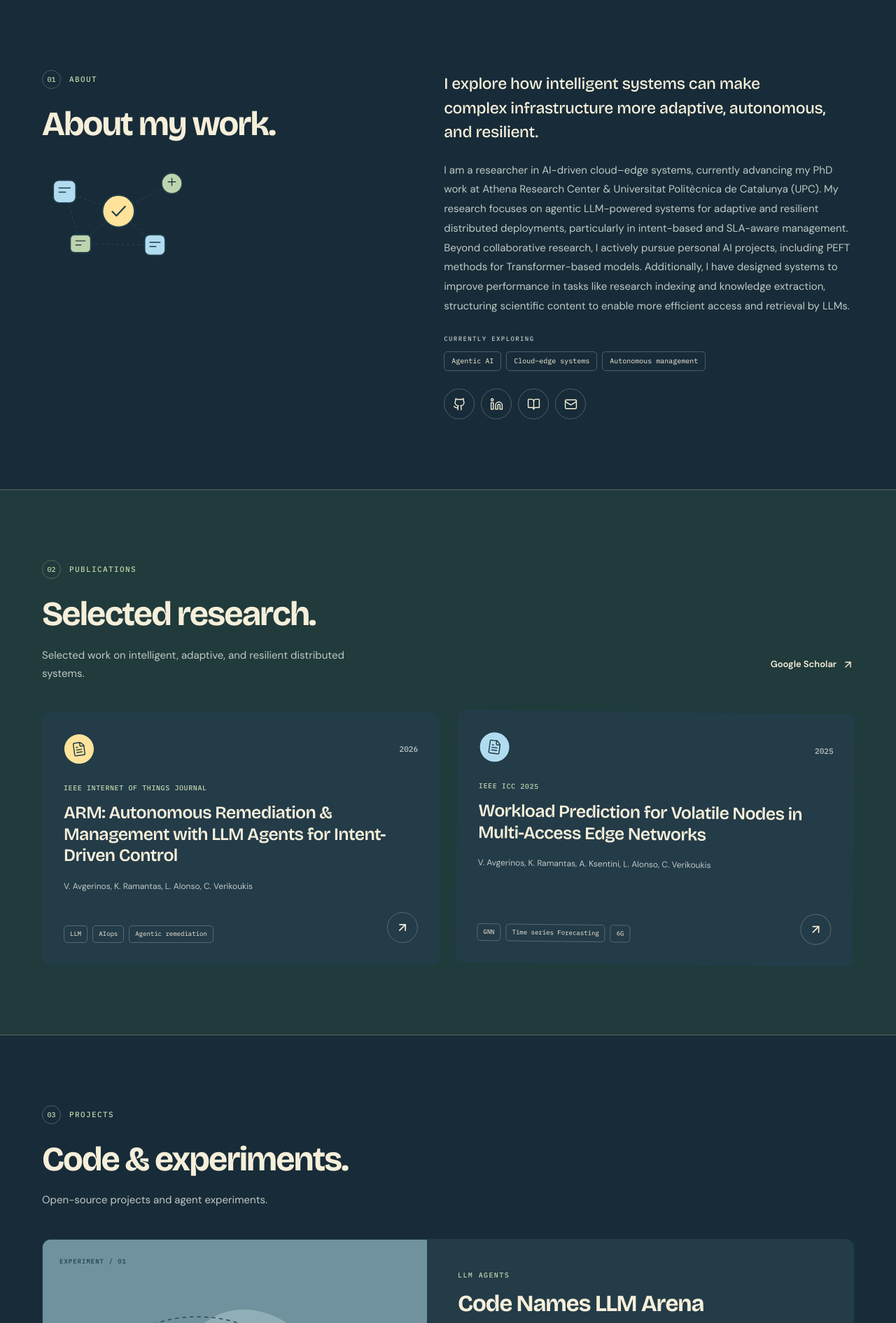
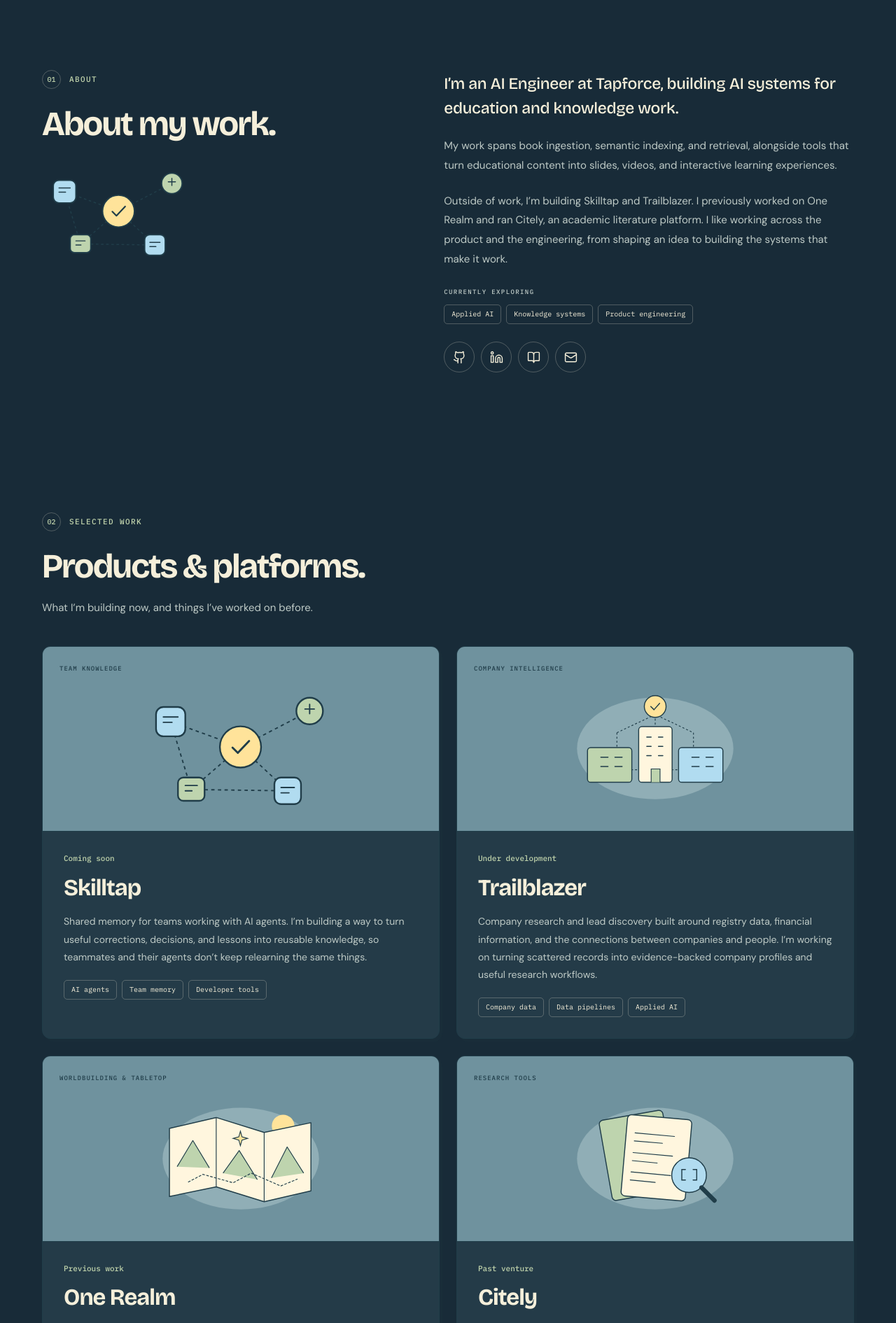
Before and after one commit to vaavg13/vaavg13.github.io, a React (Vite) app: page / in a window 1280 px wide. Shown: the part 870-2760 px from the top of the page at 70% size. Built offline with nearby package versions, Linux system fonts and the light colour scheme.

Commit message:
Refresh current AI engineering role and product portfolio

```diff
--- a/index.html
+++ b/index.html
@@ -6,15 +6,15 @@
     <meta name="theme-color" content="#182b38" />
     <meta
       name="description"
-      content="Bill Avgerinos — researcher and engineer working on agentic AI, intelligent cloud–edge systems, and autonomous infrastructure."
+      content="Bill Avgerinos — AI Engineer at Tapforce, building applied AI, knowledge systems, and products. Current and past work includes Skilltap, Trailblazer, One Realm, and Citely."
     />
     <meta
       property="og:title"
-      content="Bill Avgerinos — Researcher & Engineer"
+      content="Bill Avgerinos — AI Engineer & Product Builder"
     />
     <meta
       property="og:description"
-      content="Research and open-source projects in agentic AI and intelligent cloud–edge systems."
+      content="Applied AI, knowledge systems, and products. Explore Skilltap, Trailblazer, One Realm, Citely, and open-source experiments."
     />
     <meta property="og:type" content="website" />
     <link rel="icon" type="image/svg+xml" href="/favicon.svg" />
@@ -24,7 +24,7 @@
       href="https://fonts.googleapis.com/css2?family=Bricolage+Grotesque:opsz,wght@12..96,500;12..96,600;12..96,700;12..96,800&family=DM+Sans:wght@400;500;600;700&family=IBM+Plex+Mono:wght@400;500&display=swap"
       rel="stylesheet"
     />
-    <title>Bill Avgerinos — Researcher & Engineer</title>
+    <title>Bill Avgerinos — AI Engineer & Product Builder</title>
   </head>
   <body>
     <div id="root"></div>
--- a/src/App.tsx
+++ b/src/App.tsx
@@ -44,8 +44,8 @@ export default function App() {
           </a>
           <div className="nav-links">
             <a href="#about">About</a>
-            <a href="#research">Research</a>
             <a href="#projects">Projects</a>
+            <a href="#research">Publications</a>
             <a href="#contact">
               Say hello <ArrowUpRight size={15} />
             </a>
@@ -83,25 +83,24 @@ export default function App() {
               </div>
             </div>
             <div className="about-copy">
-              <p className="about-lead">
-                I explore how intelligent systems can make complex
-                infrastructure more adaptive, autonomous, and resilient.
-              </p>
-              <p>{PROFILE.about}</p>
+              <p className="about-lead">{PROFILE.aboutLead}</p>
+              {PROFILE.about.split("\n\n").map((paragraph) => (
+                <p key={paragraph}>{paragraph}</p>
+              ))}
               <div className="focus-areas">
                 <p className="eyebrow">Currently exploring</p>
                 <div className="tags">
-                  <span>Agentic AI</span>
-                  <span>Cloud–edge systems</span>
-                  <span>Autonomous management</span>
+                  {PROFILE.focusAreas.map((area) => (
+                    <span key={area}>{area}</span>
+                  ))}
                 </div>
               </div>
               <SocialLinks />
             </div>
           </div>
         </section>
+        <ProjectGrid />
         <PublicationList />
-        <ProjectGrid />
         <section
           className="contact-section"
           id="contact"
@@ -113,7 +112,7 @@ export default function App() {
               <h2 id="contact-title">
                 Get in touch<span>.</span>
               </h2>
-              <p>For research, projects, or collaboration.</p>
+              <p>For projects, products, or collaboration.</p>
               <a href={email.url} className="button button-yellow">
                 Email me <ArrowUpRight size={20} />
               </a>
--- a/src/components/ProjectGrid.tsx
+++ b/src/components/ProjectGrid.tsx
@@ -1,6 +1,6 @@
 import { ArrowUpRight, Github } from "lucide-react";
 import { PROJECTS } from "../constants";
-import { ArenaSketch } from "./Illustrations";
+import ProjectIllustration from "./ProjectIllustration";
 import SectionHeading from "./SectionHeading";
 
 export default function ProjectGrid() {
@@ -12,30 +12,44 @@ export default function ProjectGrid() {
     >
       <div className="page-width">
         <SectionHeading
-          number="03"
-          label="Projects"
-          title={<span id="projects-title">Code & experiments.</span>}
-          description="Open-source projects and agent experiments."
+          number="02"
+          label="Selected work"
+          title={<span id="projects-title">Products & platforms.</span>}
+          description="What I’m building now, and things I’ve worked on before."
         />
         <div className="project-list">
-          {PROJECTS.map((project, index) => (
-            <article className="project-card" key={project.id}>
+          {PROJECTS.map((project) => (
+            <article
+              className={`project-card${project.illustration === "arena" ? " project-card--wide" : ""}`}
+              key={project.id}
+              data-project={project.id}
+            >
               <div className="project-illustration">
-                <span className="project-index">
-                  EXPERIMENT / {String(index + 1).padStart(2, "0")}
-                </span>
-                <ArenaSketch />
+                <span className="project-index">{project.category}</span>
+                <ProjectIllustration kind={project.illustration} />
               </div>
               <div className="project-content">
-                <p className="eyebrow">LLM agents</p>
+                <span className="project-status">{project.status}</span>
                 <h3>{project.title}</h3>
                 <p>{project.description}</p>
                 <div className="tags">
-                  {project.techStack.map((tech) => (
-                    <span key={tech}>{tech}</span>
+                  {project.tags.map((tag) => (
+                    <span key={tag}>{tag}</span>
                   ))}
                 </div>
-                <div className="flex flex-wrap items-center gap-6 mt-8">
+                {project.siteUrl || project.repoUrl ? (
+                  <div className="project-links flex flex-wrap items-center gap-6">
+                    {project.siteUrl ? (
+                      <a
+                        href={project.siteUrl}
+                        target="_blank"
+                        rel="noreferrer"
+                        className="button button-ink"
+                      >
+                        Visit {project.title}
+                        <ArrowUpRight size={18} />
+                      </a>
+                    ) : null}
                     {project.repoUrl ? (
                       <a
                         href={project.repoUrl}
@@ -43,21 +57,13 @@ export default function ProjectGrid() {
                         rel="noreferrer"
                         className="button button-ink"
                       >
-                      <Github size={17} /> Explore the code{" "}
+                        <Github size={17} />
+                        Explore the code
                         <ArrowUpRight size={18} />
                       </a>
                     ) : null}
-                  {project.demoUrl ? (
-                    <a
-                      href={project.demoUrl}
-                      target="_blank"
-                      rel="noreferrer"
-                      className="text-link"
-                    >
-                      Try the demo <ArrowUpRight size={18} />
-                    </a>
+                  </div>
                 ) : null}
-                </div>
               </div>
             </article>
           ))}
--- /dev/null
+++ b/src/components/ProjectIllustration.tsx
@@ -0,0 +1,177 @@
+import type { Project } from "../types";
+import { ArenaSketch, NetworkSketch } from "./Illustrations";
+
+const drawings = {
+  world: (
+    <>
+      <circle cx="345" cy="86" r="28" fill="var(--yellow)" />
+      <path
+        d="m63 92 116-27 119 37 116-24v169l-116 27-119-37-116 24Z"
+        fill="var(--illustration-paper)"
+        stroke="var(--line)"
+        strokeWidth="2.5"
+        strokeLinejoin="round"
+      />
+      <path d="M179 65v172m119-135v172" stroke="var(--line)" strokeWidth="2" />
+      <path
+        d="m82 187 39-65 41 68m34 13 40-56 45 72m35-4 39-77 41 65"
+        fill="var(--sage)"
+        stroke="var(--line)"
+        strokeWidth="2"
+        strokeLinejoin="round"
+      />
+      <path
+        d="m110 225 36-19 75 21 45-24 73 32 41-17"
+        stroke="var(--line)"
+        strokeWidth="2"
+        strokeDasharray="5 5"
+        strokeLinecap="round"
+      />
+      <path
+        d="m239 99 4 14 14 4-14 4-4 14-4-14-14-4 14-4Z"
+        fill="var(--yellow)"
+        stroke="var(--line)"
+        strokeWidth="2"
+      />
+    </>
+  ),
+  companies: (
+    <>
+      <path
+        d="M100 220h280M145 128l95-45 95 45m-190 0v36m190-36v36m-95-81v81"
+        stroke="var(--line)"
+        strokeWidth="2"
+        strokeDasharray="5 5"
+      />
+      <rect
+        x="72"
+        y="165"
+        width="110"
+        height="86"
+        rx="8"
+        fill="var(--sage)"
+        stroke="var(--line)"
+        strokeWidth="2.5"
+      />
+      <rect
+        x="199"
+        y="113"
+        width="83"
+        height="138"
+        rx="8"
+        fill="var(--illustration-paper)"
+        stroke="var(--line)"
+        strokeWidth="2.5"
+      />
+      <rect
+        x="298"
+        y="165"
+        width="110"
+        height="86"
+        rx="8"
+        fill="var(--glass)"
+        stroke="var(--line)"
+        strokeWidth="2.5"
+      />
+      <circle
+        cx="240"
+        cy="63"
+        r="27"
+        fill="var(--yellow)"
+        stroke="var(--line)"
+        strokeWidth="2.5"
+      />
+      <path
+        d="m229 63 8 8 14-16M219 139h11m18 0h11m-40 23h11m18 0h11m-40 23h11m18 0h11m-154 4h18m17 0h18m-53 23h18m17 0h18m173-23h18m17 0h18m-53 23h18m17 0h18"
+        stroke="var(--line)"
+        strokeWidth="2.5"
+        strokeLinecap="round"
+        strokeLinejoin="round"
+      />
+      <path
+        d="M230 251v-33h22v33"
+        fill="var(--sage)"
+        stroke="var(--line)"
+        strokeWidth="2"
+      />
+    </>
+  ),
+  library: (
+    <>
+      <rect
+        x="116"
+        y="58"
+        width="160"
+        height="202"
+        rx="10"
+        transform="rotate(-10 196 159)"
+        fill="var(--sage)"
+        stroke="var(--line)"
+        strokeWidth="2.5"
+      />
+      <rect
+        x="163"
+        y="64"
+        width="160"
+        height="202"
+        rx="10"
+        transform="rotate(5 243 165)"
+        fill="var(--illustration-paper)"
+        stroke="var(--line)"
+        strokeWidth="2.5"
+      />
+      <path
+        d="m190 103 98 9m-100 11 70 6m-73 23 98 9m-100 11 62 6m-65 22 98 9m-100 11 62 6"
+        stroke="var(--line)"
+        strokeWidth="2"
+        strokeLinecap="round"
+      />
+      <circle
+        cx="324"
+        cy="208"
+        r="43"
+        fill="var(--glass)"
+        stroke="var(--line)"
+        strokeWidth="2.5"
+      />
+      <path
+        d="m355 239 32 32"
+        stroke="var(--line)"
+        strokeWidth="11"
+        strokeLinecap="round"
+      />
+      <path
+        d="M315 194h-9v26h9m19-26h9v26h-9"
+        stroke="var(--line)"
+        strokeWidth="2.5"
+        strokeLinecap="round"
+      />
+    </>
+  ),
+};
+
+export default function ProjectIllustration({
+  kind,
+}: {
+  kind: Project["illustration"];
+}) {
+  if (kind === "arena") return <ArenaSketch />;
+  if (kind === "memory") return <NetworkSketch />;
+  return (
+    <svg
+      className="platform-sketch"
+      viewBox="0 0 480 330"
+      fill="none"
+      aria-hidden="true"
+    >
+      <ellipse
+        cx="240"
+        cy="167"
+        rx="194"
+        ry="126"
+        fill="var(--project-cloud)"
+      />
+      {drawings[kind]}
+    </svg>
+  );
+}
--- a/src/components/PublicationList.tsx
+++ b/src/components/PublicationList.tsx
@@ -15,10 +15,10 @@ export default function PublicationList() {
       <div className="page-width">
         <div className="section-topline">
           <SectionHeading
-            number="02"
-            label="Publications"
-            title={<span id="research-title">Selected research.</span>}
-            description="Selected work on intelligent, adaptive, and resilient distributed systems."
+            number="03"
+            label="Earlier work"
+            title={<span id="research-title">Selected publications.</span>}
+            description="Papers from my earlier work in AI and distributed systems."
           />
           {scholar ? (
             <a
--- a/src/constants.ts
+++ b/src/constants.ts
@@ -1,5 +1,5 @@
-import { Profile, Project, Publication } from './types';
-import avatarImg from './assets/images/profile.jpeg';
+import { Profile, Project, Publication } from "./types";
+import avatarImg from "./assets/images/profile.jpeg";
 
 // ==========================================
 // EDIT YOUR DETAILS HERE
@@ -7,63 +7,115 @@ import avatarImg from './assets/images/profile.jpeg';
 
 export const PROFILE: Profile = {
   name: "Bill Avgerinos",
-  title: "PHD student at UPC",
-  tagline: "Working on Intelligent Cloud-Edge Systems through Agentic LLM-Powered Autonomy",
+  title: "AI Engineer",
+  tagline: "Building AI-powered products and knowledge systems.",
+  affiliation: "Currently at Tapforce",
   location: "Athens, Greece",
   avatarUrl: avatarImg,
-  about: `I am a researcher in AI-driven cloud–edge systems, currently advancing my PhD work at Athena Research Center & Universitat Politècnica de Catalunya (UPC). My research focuses on agentic LLM-powered systems for adaptive and resilient distributed deployments, particularly in intent-based and SLA-aware management. Beyond collaborative research, I actively pursue personal AI projects, including PEFT methods for Transformer-based models. Additionally, I have designed systems to improve performance in tasks like research indexing and knowledge extraction, structuring scientific content to enable more efficient access and retrieval by LLMs.`,
+  aboutLead:
+    "I’m an AI Engineer at Tapforce, building AI systems for education and knowledge work.",
+  about: `My work spans book ingestion, semantic indexing, and retrieval, alongside tools that turn educational content into slides, videos, and interactive learning experiences.
+
+Outside of work, I’m building Skilltap and Trailblazer. I previously worked on One Realm and ran Citely, an academic literature platform. I like working across the product and the engineering, from shaping an idea to building the systems that make it work.`,
+  focusAreas: ["Applied AI", "Knowledge systems", "Product engineering"],
   socials: [
-    { platform: "GitHub", url: "https://github.com/vaavg13", iconName: "github" },
-    { platform: "LinkedIn", url: "https://www.linkedin.com/in/vasilis-avgerinos-09468425a/", iconName: "linkedin" },
-    { platform: "Google Scholar", url: "https://scholar.google.com/citations?user=ZypVDRAAAAAJ&hl=en", iconName: "scholar" },
-    { platform: "Email", url: "mailto:x.v.avgerinos@gmail.com", iconName: "mail" },
-  ]
+    {
+      platform: "GitHub",
+      url: "https://github.com/vaavg13",
+      iconName: "github",
+    },
+    {
+      platform: "LinkedIn",
+      url: "https://www.linkedin.com/in/vasilis-avgerinos-09468425a/",
+      iconName: "linkedin",
+    },
+    {
+      platform: "Google Scholar",
+      url: "https://scholar.google.com/citations?user=ZypVDRAAAAAJ&hl=en",
+      iconName: "scholar",
+    },
+    {
+      platform: "Email",
+      url: "mailto:x.v.avgerinos@gmail.com",
+      iconName: "mail",
+    },
+  ],
 };
 
 export const PUBLICATIONS: Publication[] = [
   {
     id: "p1",
-    title: "Workload Prediction for Volatile Nodes in Multi-Access Edge Networks",
+    title:
+      "Workload Prediction for Volatile Nodes in Multi-Access Edge Networks",
     authors: "V. Avgerinos, K. Ramantas, A. Ksentini, L. Alonso, C. Verikoukis",
     conference: "IEEE ICC 2025",
     year: 2025,
     url: "https://ieeexplore.ieee.org/abstract/document/11162043",
-    tags: ["GNN","Time series Forecasting", "6G"]
+    tags: ["GNN", "Time series Forecasting", "6G"],
   },
   {
     id: "p2",
-    title: "ARM: Autonomous Remediation & Management with LLM Agents for Intent-Driven Control",
+    title:
+      "ARM: Autonomous Remediation & Management with LLM Agents for Intent-Driven Control",
     authors: "V. Avgerinos, K. Ramantas, L. Alonso, C. Verikoukis",
     conference: "IEEE Internet of Things Journal",
     year: 2026,
     url: "https://ieeexplore.ieee.org/document/11316483",
-    tags: ["LLM", "AIops", "Agentic remediation"]
+    tags: ["LLM", "AIops", "Agentic remediation"],
   },
 ];
 
 export const PROJECTS: Project[] = [
   {
-    id: "prj1",
+    id: "skilltap",
+    title: "Skilltap",
+    category: "Team knowledge",
+    status: "Coming soon",
+    illustration: "memory",
+    description:
+      "Shared memory for teams working with AI agents. I’m building a way to turn useful corrections, decisions, and lessons into reusable knowledge, so teammates and their agents don’t keep relearning the same things.",
+    tags: ["AI agents", "Team memory", "Developer tools"],
+  },
+  {
+    id: "trailblazer",
+    title: "Trailblazer",
+    category: "Company intelligence",
+    status: "Under development",
+    illustration: "companies",
+    description:
+      "Company research and lead discovery built around registry data, financial information, and the connections between companies and people. I’m working on turning scattered records into evidence-backed company profiles and useful research workflows.",
+    tags: ["Company data", "Data pipelines", "Applied AI"],
+  },
+  {
+    id: "one-realm",
+    title: "One Realm",
+    category: "Worldbuilding & tabletop",
+    status: "Previous work",
+    illustration: "world",
+    description:
+      "A platform for building and running tabletop worlds, bringing together campaign lore, characters, maps, and a virtual tabletop. I worked on the product and the systems behind world management and AI-assisted play.",
+    tags: ["Worldbuilding", "Tabletop", "AI tools"],
+    siteUrl: "https://one-realm.com",
+  },
+  {
+    id: "citely",
+    title: "Citely",
+    category: "Research tools",
+    status: "Past venture",
+    illustration: "library",
+    description:
+      "An academic literature platform I ran a few years back, focused on helping researchers organize papers, explore connections between them, and understand scientific work using AI.",
+    tags: ["Literature discovery", "Knowledge graphs", "AI"],
+  },
+  {
+    id: "codenames",
     title: "Code Names LLM Arena",
-    description: "Namesbench evaluates a pair of LangChain agents (spymaster + player) that play a Codenames-style game using Dixit artwork. The objective is to reveal every friendly card in as few rounds as possible while avoiding opponent hits.",
-    techStack: ["Python", "Langchain"],
+    category: "Open-source experiment",
+    status: "Open source",
+    illustration: "arena",
+    description:
+      "A Codenames-style game where a pair of LLM agents play spymaster and guesser using Dixit artwork. An experiment in agent communication, reasoning, and coordination.",
+    tags: ["Python", "LangChain", "Multi-agent systems"],
     repoUrl: "https://github.com/vaavg13/codenames-llm-arena",
-    imageUrl: "#"
   },
-  // {
-  //   id: "prj2",
-  //   title: "LLM-Net-Optimizer",
-  //   description: "An agentic workflow using Gemini 1.5 Pro to automatically tune network parameters based on log anomaly detection.",
-  //   techStack: ["TypeScript", "LangChain", "Gemini API"],
-  //   repoUrl: "https://github.com",
-  //   imageUrl: "https://picsum.photos/601/400"
-  // },
-  // {
-  //   id: "prj3",
-  //   title: "SignalGAN",
-  //   description: "Generating realistic channel state information (CSI) datasets using Generative Adversarial Networks for training robust channel estimators.",
-  //   techStack: ["TensorFlow", "GANs", "MATLAB"],
-  //   repoUrl: "https://github.com",
-  //   imageUrl: "https://picsum.photos/602/400"
-  // }
 ];
--- a/src/metadata.json
+++ b/src/metadata.json
@@ -1,5 +1,5 @@
 {
-  "name": "Bill Avgerinos - CV",
-  "description": "Academic CV for Bill Avgerinos, AI & Telecommunications Researcher.",
+  "name": "Bill Avgerinos - AI Engineer & Product Builder",
+  "description": "AI Engineer at Tapforce. Applied AI, knowledge systems, and current and past product work.",
   "requestFramePermissions": []
 }
--- a/src/styles.css
+++ b/src/styles.css
@@ -675,10 +675,14 @@ svg {
 
 .project-list {
   margin-top: 42px;
+  display: grid;
+  grid-template-columns: repeat(2, minmax(0, 1fr));
+  gap: 24px;
 }
 .project-card {
   display: grid;
-  grid-template-columns: 0.95fr 1.05fr;
+  grid-template-columns: minmax(0, 1fr);
+  grid-template-rows: auto 1fr;
   border: 1.5px solid var(--line);
   border-radius: 12px;
   overflow: hidden;
@@ -693,23 +697,49 @@ svg {
   flex-direction: column;
   justify-content: space-between;
   color: var(--line);
-  border-right: 1.5px solid var(--line);
-  min-height: 370px;
+  border-bottom: 1.5px solid var(--line);
+  min-height: 230px;
+  gap: 12px;
 }
 .project-index {
   font: 500 9px/1.5 var(--font-mono);
   letter-spacing: 1px;
+  text-transform: uppercase;
 }
-.arena-sketch {
+.arena-sketch,
+.platform-sketch {
   width: 100%;
-  max-width: 420px;
-  margin: -5px auto -15px;
+  max-width: 320px;
+  height: 190px;
+  margin: auto;
+}
+.project-illustration .network-sketch {
+  width: 285px;
+  max-width: 100%;
+  height: 190px;
+  margin: auto;
+}
+.project-card--wide {
+  grid-column: 1 / -1;
+  grid-template-columns: 0.95fr 1.05fr;
+  grid-template-rows: auto;
+}
+.project-card--wide .project-illustration {
+  border-bottom: 0;
+  border-right: 1.5px solid var(--line);
+}
+.project-status {
+  color: var(--green);
+  font: 500 11px/1.5 var(--font-mono);
+}
+.project-links {
+  margin-top: 27px;
 }
 .project-content {
-  padding: 43px;
+  padding: 30px;
   display: flex;
   flex-direction: column;
-  justify-content: center;
+  justify-content: flex-start;
   align-items: flex-start;
 }
 .project-content .eyebrow {
@@ -1208,19 +1238,22 @@ svg {
   }
   .project-list {
     margin-top: 30px;
+    grid-template-columns: minmax(0, 1fr);
   }
-  .project-card {
+  .project-card,
+  .project-card--wide {
     grid-template-columns: 1fr;
   }
-  .project-illustration {
+  .project-illustration,
+  .project-card--wide .project-illustration {
     border-right: 0;
     border-bottom: 1.5px solid var(--line);
-    min-height: 290px;
+    min-height: 220px;
     padding: 20px;
   }
   .arena-sketch {
     max-width: 330px;
-    margin-block: -14px -28px;
+    margin: auto;
   }
   .project-content {
     padding: 28px 24px 32px;
--- a/src/types.ts
+++ b/src/types.ts
@@ -1,13 +1,16 @@
 export interface SocialLink {
   platform: string;
   url: string;
-  iconName: 'github' | 'linkedin' | 'mail' | 'scholar' | 'twitter';
+  iconName: "github" | "linkedin" | "mail" | "scholar" | "twitter";
 }
 
 export interface Profile {
   name: string;
   title: string;
   tagline: string;
+  affiliation: string;
+  aboutLead: string;
+  focusAreas: string[];
   about: string;
   location: string;
   avatarUrl: string;
@@ -27,9 +30,11 @@ export interface Publication {
 export interface Project {
   id: string;
   title: string;
+  category: string;
+  status: string;
+  illustration: "memory" | "companies" | "world" | "library" | "arena";
   description: string;
-  techStack: string[];
-  imageUrl?: string;
+  tags: string[];
+  siteUrl?: string;
   repoUrl?: string;
-  demoUrl?: string;
 }
```
Also changed, not shown: src/components/Header.tsx (+4 -6 lines), 1 other file (tests, documents, lock files or other folders). Lines whose indentation alone changed are shown as unchanged.
